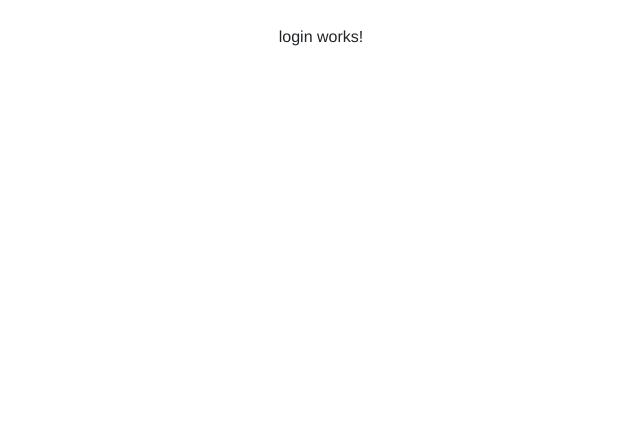
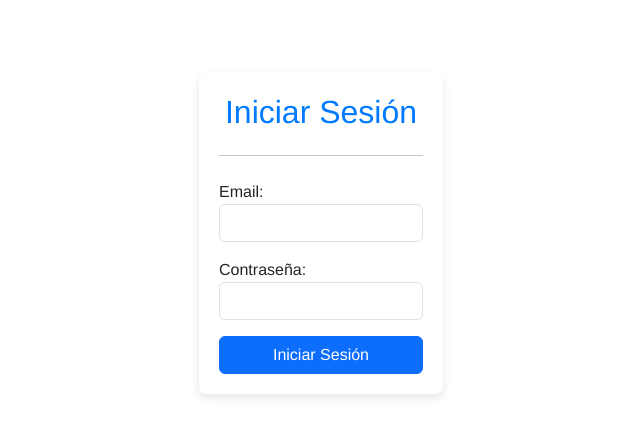
Before and after one commit to nicoprogramming1/XAcademyChallenge, an Angular app in the folder front-end/ownFIFA/: page /login in a window 1280 px wide. Shown: the top 436 px of the page, without its empty margins (319-959 px from the left). Built offline with nearby package versions, Linux system fonts and the light colour scheme.

Commit message:
Add login comp html and css

```diff
--- a/front-end/ownFIFA/src/app/views/login/login/login.component.html
+++ b/front-end/ownFIFA/src/app/views/login/login/login.component.html
@@ -1 +1,48 @@
-<p>login works!</p>
+<div class="container mt-5">
+    <form [formGroup]="loginForm" (ngSubmit)="onSubmit()">
+        <h2 class="text-center">Iniciar Sesión</h2>
+        <hr class="my-4" />
+        <div class="form-group mb-3">
+            <label for="email">Email:</label>
+            <input type="email" class="form-control" id="email" formControlName="email" required />
+            @if(email?.invalid && (email?.dirty || email?.touched)) {
+            <div class="text-danger">
+                @if(email?.errors?.["required"]) {
+                <div>El email es obligatorio.</div>
+
+                } @if(email?.errors?.["email"]) {
+
+                <div>Formato de email inválido.</div>
+                }
+            </div>
+
+            }
+        </div>
+
+        <div class="form-group mb-3">
+            <label for="password">Contraseña:</label>
+            <input type="password" class="form-control" id="password" formControlName="password" required />
+            @if(password?.invalid && (password?.dirty || password?.touched)){
+            <div class="text-danger">
+                @if(password?.errors?.["required"]) {
+                <div>La contraseña es obligatoria.</div>
+                }
+            </div>
+
+            }
+        </div>
+
+        <div class="d-flex justify-content-center">
+            <button type="submit" class="btn btn-primary">Iniciar Sesión</button>
+        </div>
+        @if(errorMessage) {
+        <div class="alert alert-danger mt-3">
+            {{ errorMessage }}
+        </div>
+        } @if(successMessage) {
+        <div class="alert alert-success mt-3">
+            {{ successMessage }}
+        </div>
+        }
+    </form>
+</div>
--- a/front-end/ownFIFA/src/app/views/login/login/login.component.scss
+++ b/front-end/ownFIFA/src/app/views/login/login/login.component.scss
@@ -0,0 +1,20 @@
+.container {
+    max-width: 400px; /* Ajusta el ancho según sea necesario */
+    margin: auto;
+    padding: 20px;
+    background-color: #fff;
+    border-radius: 8px;
+    box-shadow: 0 4px 10px rgba(0, 0, 0, 0.1);
+}
+
+h2 {
+    color: #007bff; /* Color del título */
+}
+
+.btn-primary {
+    width: 100%; /* Botón ocupa todo el ancho */
+}
+
+.alert {
+    text-align: center; /* Mensajes de alerta centrados */
+}
--- a/front-end/ownFIFA/src/app/views/login/login/login.component.ts
+++ b/front-end/ownFIFA/src/app/views/login/login/login.component.ts
@@ -1,12 +1,62 @@
-import { Component } from '@angular/core';
+import { Component, inject } from '@angular/core';
+import { FormBuilder, FormGroup, ReactiveFormsModule, Validators } from '@angular/forms';
+import { UserService } from '../../../services/user.service';
+import { Router } from '@angular/router';
+import { CommonModule } from '@angular/common';
 
 @Component({
   selector: 'app-login',
   standalone: true,
-  imports: [],
+  imports: [CommonModule, ReactiveFormsModule],
   templateUrl: './login.component.html',
-  styleUrl: './login.component.scss'
+  styleUrl: './login.component.scss',
 })
 export class LoginComponent {
+  private userService = inject(UserService);
+  private fb = inject(FormBuilder);
+  private router = inject(Router);
+
+  public loginForm!: FormGroup;
+  public errorMessage: string | null = null;
+  public successMessage: string | null = null;
+
+  ngOnInit() {
+    this.loginForm = this.fb.group({
+      email: ['', [Validators.required, Validators.email]],
+      password: ['', Validators.required],
+    });
+  }
+
+  get email() {
+    return this.loginForm.get('email');
+  }
+  get password() {
+    return this.loginForm.get('password');
+  }
+
+  onSubmit() {
+    if (this.loginForm.valid) {
+      const payload = {
+        email: this.loginForm.value.email,
+        password: this.loginForm.value.password,
+      };
+
+      this.userService.login(payload).subscribe({
+        next: (res) => {
+          if (res) {
+            localStorage.setItem('token', res.token!); // guarda el token en localStorage
+            this.router.navigate(['/dashboard']); // redirige al dashboard
+            this.successMessage = 'Inicio de sesión exitoso';
+            this.errorMessage = null;
+          }
+        },
+        error: (error) => {
+          this.errorMessage =
+            'Error en el inicio de sesión. Por favor, verifica tus credenciales.';
+          this.successMessage = null;
+        },
+      });
+    }
+  }
 
 }
```
